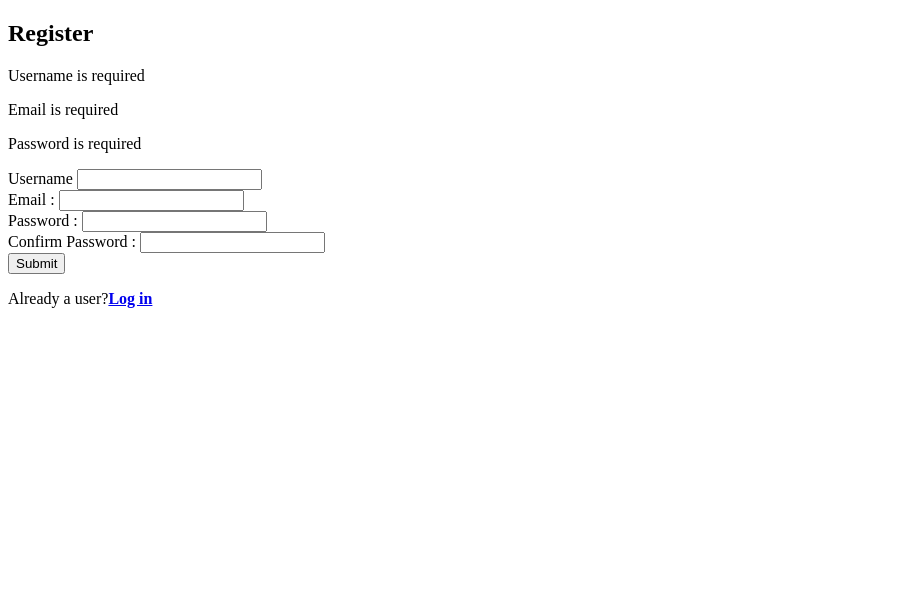
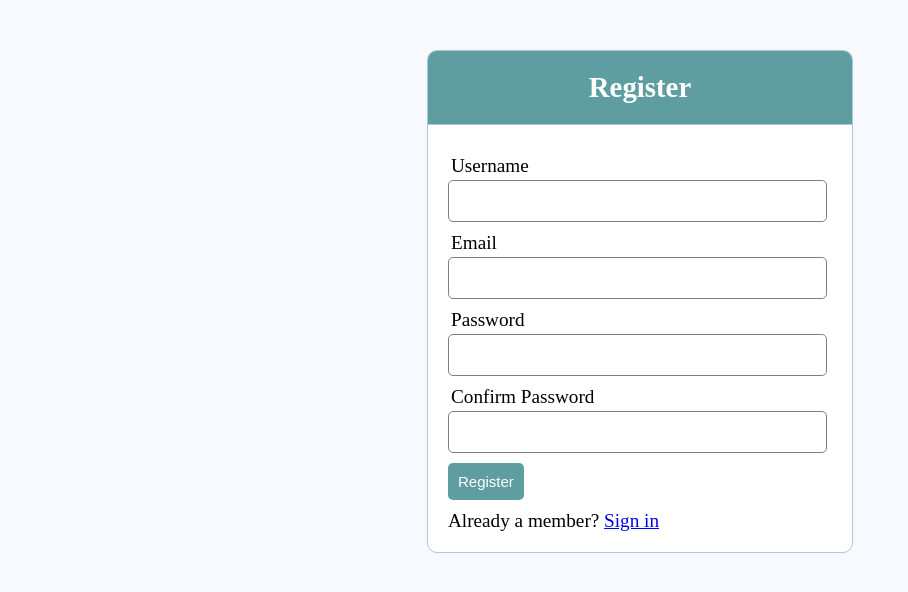
Before and after one commit to huylong90/milestone4, a PHP site: page /registration.php in a window 1280 px wide. Shown: the top 592 px of the page, without its empty margins (0-908 px from the left). Run offline with PHP 8.4, Linux system fonts and the light colour scheme; data that the repository does not hold is empty.

Commit message:
Second Commit

```diff
--- a/errors.php
+++ b/errors.php
@@ -1,9 +1,9 @@
-<?php if(count($errors) > 0) :?>
+<?php if(count($errors) > 0): ?>
 
-	<div>
-		<?php foreach ($errors as $errors) : ?>
+	<div class="error">
+		<?php foreach ($errors as $error): ?>
 
-			<p><?php echo $errors ?></p>
+			<p><?php echo $error; ?></p>
 
 		<?php endforeach ?>
 	</div>
--- a/registration.php
+++ b/registration.php
@@ -1,47 +1,86 @@
-<?php include('server.php') ?>
+<?php
+    session_start();
+
+    $username = "";
+    $email = "";
+    $errors = array();
+
+    // connect to the database
+    $db = mysqli_connect("localhost","root","root","milestone4");
+
+    // Check connection
+    if (mysqli_connect_errno()) {
+        echo "Failed to connect to MySQL: " . mysqli_connect_error();
+    }
+
+    // if the register button is clicked
+    if (isset($_POST['register'])){
+        $username = mysqli_real_escape_string($db, $_POST['username']);
+        $email = mysqli_real_escape_string($db, $_POST['email']);
+        $password1 = mysqli_real_escape_string($db, $_POST['password1']);
+        $password2 = mysqli_real_escape_string($db, $_POST['password2']);
+
+        // ensure that form fields are filled properly
+        if (empty($username)) {
+            array_push($errors, "User is required");
+        }
+        if (empty($email)) {
+            array_push($errors, "Email is required");
+        }
+        if (empty($password1)) {
+            array_push($errors, "Password is required");
+        }
+        if ($password1 != $password2) {
+            array_push($errors, "The two passwords do not match");
+        }
+
+        // if there are no errors, save user to database
+        if (count($errors) == 0) {
+            $password = md5($password1);
+            $sql = "INSERT INTO users (username, email, password) VALUES ('$username', '$email', '$password')";
+            mysqli_query($db, $sql);
+            $_SESSION['username'] = $username;
+            $_SESSION['success'] = "You are now logged in";
+            header('location:index.php'); //redirect to home page
+        }
+    }
+?>
 <!DOCTYPE html>
 <html>
 <head>
-	<title>Registration</title>
+    <title>User registration system using PHP andMySQL</title>
+    <link rel="stylesheet" type="text/css" href="style.css">
 </head>
 <body>
-
-	<div class="container">
-
     <div class="header">
-
         <h2>Register</h2>
-
     </div>
 
-		<form action="registration.php" method="post">
-
-			<?php include('errors.php') ?>
-
-			<div>
-				<label for="username">Username</label>
-				<input type="text" name="username" required="">
+    <form method="POST" action="registration.php">
+    <!-- display valiadtion errors here -->
+        <?php include ('errors.php'); ?>
+        <div class="input-group">
+            <label>Username</label>
+            <input type="text" name="username" value="<?php echo $username; ?>">
         </div>
-
-			<div>
-				<label for="email">Email : </label>
-				<input type="email" name="email" required="">
+        <div class="input-group">
+            <label>Email</label>
+            <input type="text" name="email" value="<?php echo $email; ?>">
         </div>
-
-			<div>
-				<label for="password">Password : </label>
-				<input type="password" name="password_1" required="">
+        <div class="input-group">
+            <label>Password</label>
+            <input type="password" name="password1">
         </div>
-
-			<div>
-				<label for="password">Confirm Password : </label>
-				<input type="password" name="password_2" required="">
+        <div class="input-group">
+            <label>Confirm Password</label>
+            <input type="password" name="password2">
         </div>
-
-			<button type="submit" name="reg_user"> Submit </button>
-
-			<p>Already a user?<a href="login.php"><b>Log in</b></a></p>
+        <div class="input-group">
+            <button type="submit" name="register" class="btn">Register</button>
+        </div>
+        <p>
+            Already a member? <a href="login.php">Sign in</a>
+        </p>
     </form>
-	</div>
 </body>
 </html>
--- /dev/null
+++ b/style.css
@@ -0,0 +1,71 @@
+*{
+	margin: 0px;
+	padding: 0px;
+}
+body {
+	font-size: 120%;
+	background: #F8F8FF;
+}
+
+.header {
+	width: 30%;
+	margin: 50px auto 0px;
+	color: white;
+	background: #5F9EA0;
+	text-align: center;
+	border: 1px solid #B0C4DE;
+	border-bottom: none;
+	border-radius: 10px 10px 0px 0px;
+	padding: 20px;
+}
+form, .content {
+	width: 30%;
+	margin: 0px auto;
+	padding: 20px;
+	border: 1px solid#B0C4DE;
+	background: white;
+	border-radius: 0px 0px 10px 10px;
+}
+.input-group{
+	margin: 10px 0px 10px 0px;
+}
+
+.input-group label {
+	display: block;
+	text-align: left;
+	margin: 3px;
+}
+.input-group input {
+	height: 30px;
+	width: 93%;
+	padding: 5px 10px;
+	font-size: 16px;
+	border-radius: 5px;
+	border: 1px solid gray;
+}
+.btn {
+	padding: 10px;
+	font-size: 15px;
+	color: white;
+	background: #5F9EA0;
+	border: none;
+	border-radius: 5px;
+}
+
+.error {
+	width: 92%;
+	margin: 0px auto;
+	padding: 10px;
+	border: 1px solid red;
+	color: red;
+	background: #f2dede;
+	border-radius: 5px;
+	text-align: left;
+}
+
+.success {
+	color: #3c763d;
+	background: #dff0d8;
+	border: 1px solid #3c763d;
+	margin-bottom: 20px;
+}
```
Also changed, not shown: index.php (+18 -29 lines), login.php (+56 -20 lines), milestone4_users.sql (added, +45 -0 lines). Lines whose indentation alone changed are shown as unchanged.
